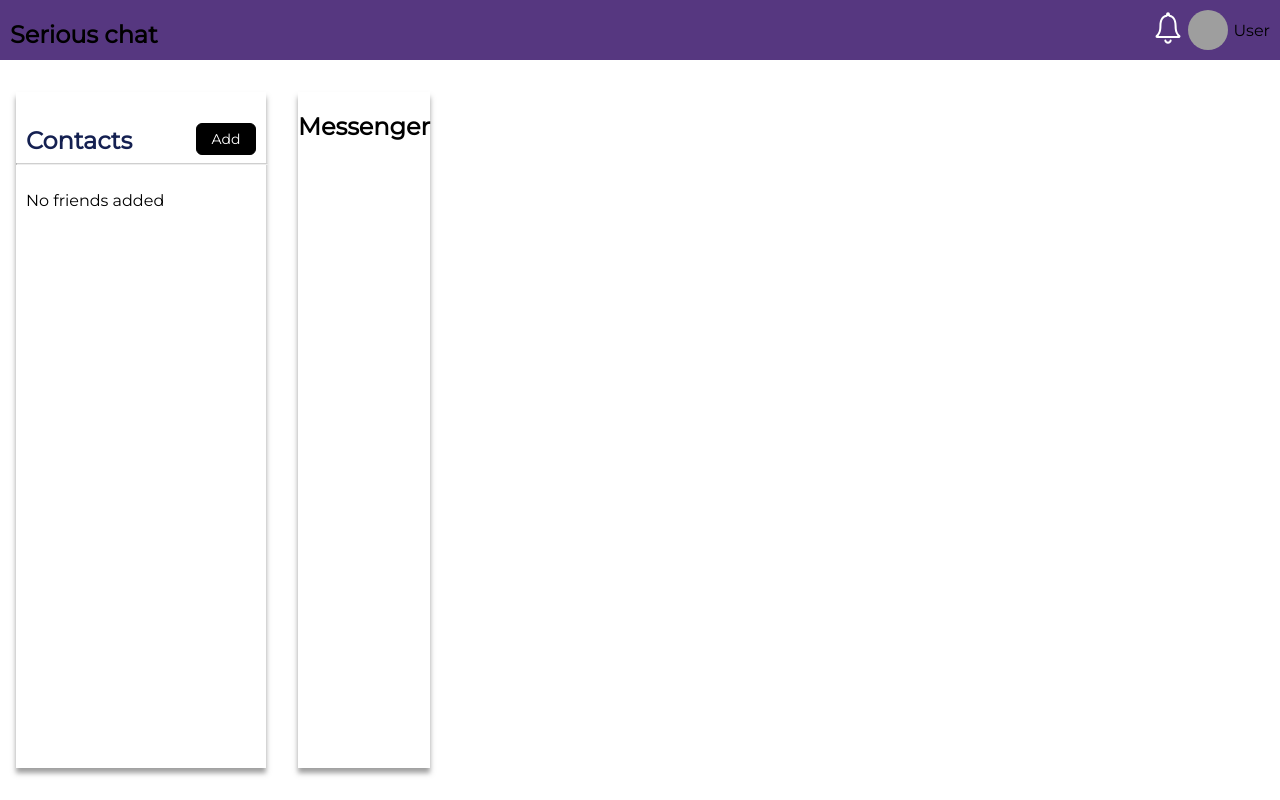
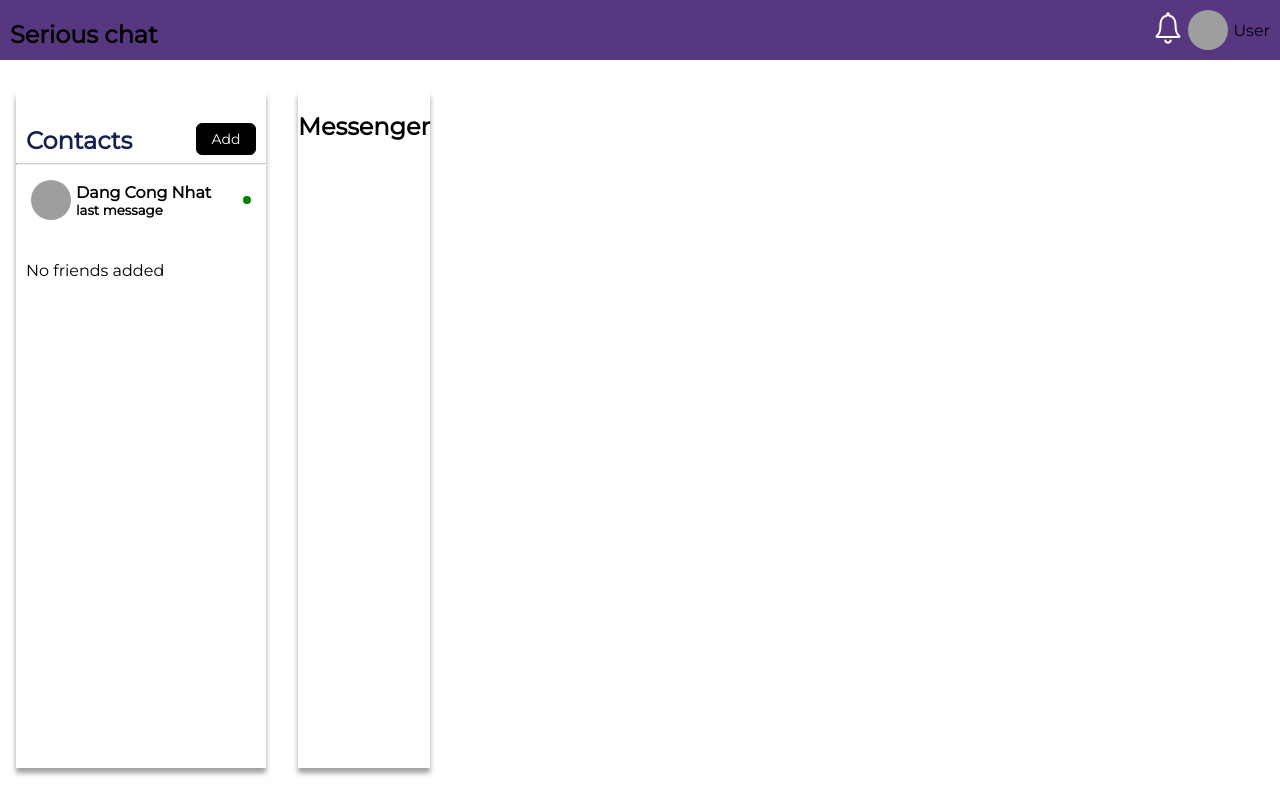
Before and after one commit to ng-anhhtuann/frontend-mini-webchat, a React (Create React App) app: page /chat in a window 1280 px wide. Built offline with nearby package versions, Linux system fonts and the light colour scheme; sample sign-in values are in the browser's storage; grey boxes are pictures that could not be loaded.

Commit message:
Creating Friend component to show friends list

```diff
--- /dev/null
+++ b/src/pages/chat/components/Friend.js
@@ -0,0 +1,25 @@
+import React from 'react';
+
+const Friend = ({ chat, click }) => {
+    return (
+        <div onClick={click} className={`friend-list`}>
+            <div>
+                <img
+                    width="40"
+                    height="40"
+                    src="https://us-tuna-sounds-images.voicemod.net/11c6dbb2-c80d-4ed2-a967-7de8e7ef3e0f-1674929671717.jpg"
+                    alt="User avatar"
+                />
+                <div className="friend-info">
+                    <h4 className="m-0">Dang Cong Nhat</h4>
+                    <h5 className="m-0">last message</h5>
+                </div>
+            </div>
+
+            <div className="friend-status">
+                <span className={`online-status online`}></span>
+            </div>
+        </div>
+    );
+};
+export default Friend;
--- a/src/pages/chat/components/FriendList.js
+++ b/src/pages/chat/components/FriendList.js
@@ -1,6 +1,7 @@
 import { useState, Fragment } from 'react';
 import Modal from '../../../shared/components/Modal';
 import Button from '../../../shared/components/Button';
+import Friend from './Friend';
 const FriendList = () => {
     const [showFriendsModal, setShowFriendsModal] = useState(false);
     const [suggestions, setSuggestions] = useState([
@@ -17,6 +18,7 @@ const FriendList = () => {
             </div>
             <hr />
             <div id="friends-box">
+                <Friend />
                 <p id="no-chat">No friends added</p>
             </div>
             {showFriendsModal && (
--- a/src/shared/styles/global.scss
+++ b/src/shared/styles/global.scss
@@ -337,12 +337,44 @@
                     flex-direction: column;
                 }
 
+                .friend-list {
+                    display: flex;
+                    justify-content: space-between;
+                    padding: 15px;
+                    cursor: pointer;
+                    flex-direction: column;
+                    min-width: fit-content;
+
+                    @media (min-width: 800px) {
+                        flex-direction: row;
+                    }
+
+                    & > div {
+                        display: flex;
+
+                        img {
+                            display: flex;
+                            align-self: center;
+                            margin-right: 5px;
+                            border-radius: 50%;
+                        }
+
+                        .friend-info {
+                            display: flex;
+                            align-self: center;
+                            flex-direction: column;
+                        }
+                    }
+
+                    .friend-status {
+                        display: flex;
+                        align-items: center;
+                        justify-content: center;
+                    }
+                }
+
                 #no-chat {
                     padding: 10px;
-                }
-
-                .opened {
-                    background-color: #ececec;
                 }
             }
 
@@ -350,6 +382,21 @@
                 margin-top: 10px;
                 overflow-y: auto;
                 max-height: 300px;
+            }
+
+            .online-status {
+                display: inline-block;
+                width: 8px;
+                height: 8px;
+                border-radius: 50%;
+            }
+
+            .online {
+                background-color: green;
+            }
+
+            .offline {
+                background-color: red;
             }
 
             .btn-success {
```
